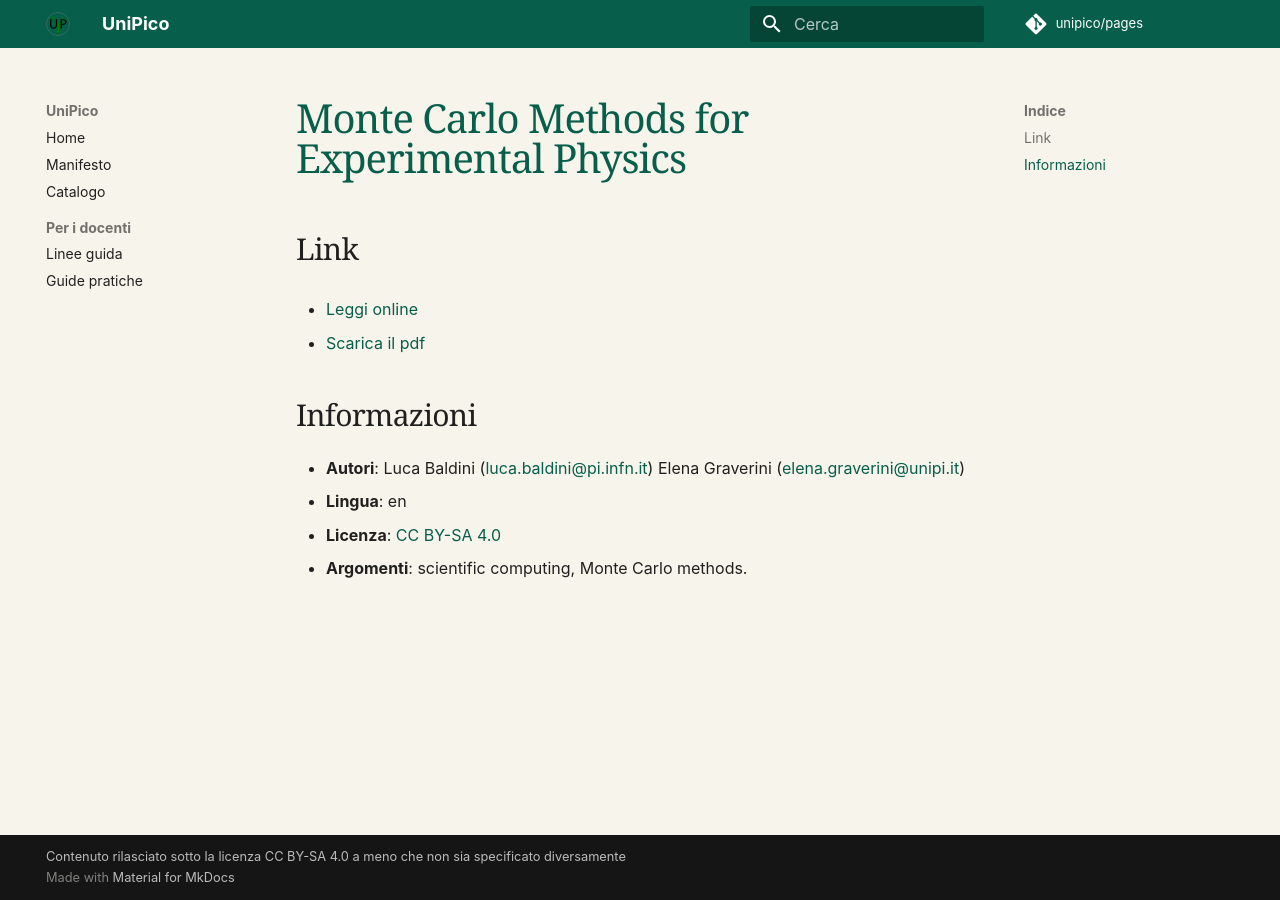
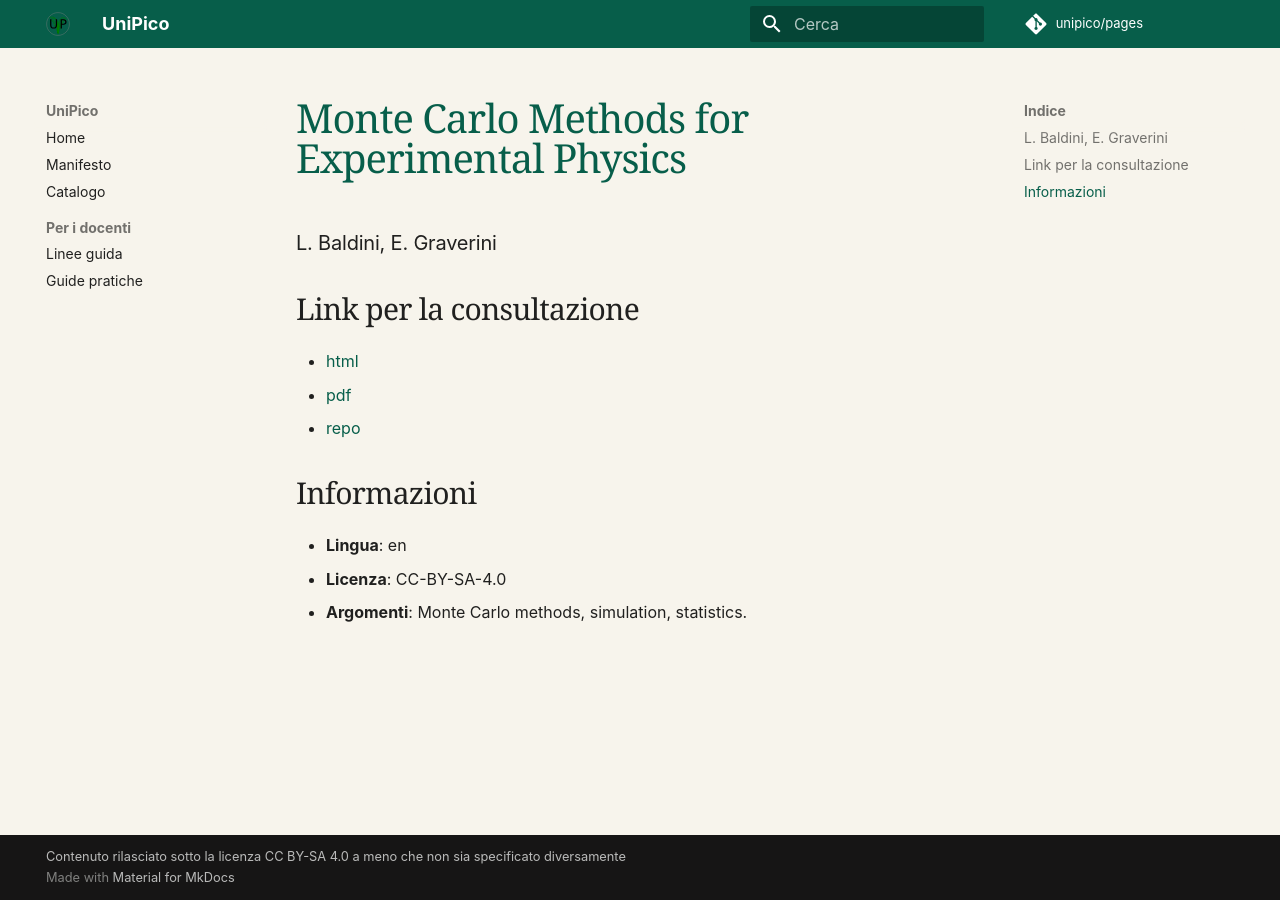
Before and after one commit to lucabaldini/taleae, an MkDocs documentation site: the page built from docs/catalog/mcmep.md, in a window 1280 px wide. Built offline with MkDocs 1.6.1 and Material for MkDocs 9.7.7, drawn with Linux system fonts in a browser that asks for light colours.

Commit message:
First build of the new catalog.

```diff
--- a/docs/catalog/mcmep.md
+++ b/docs/catalog/mcmep.md
@@ -3,20 +3,19 @@ title: "Monte Carlo Methods for Experimental Physics"
 ---
 
 # Monte Carlo Methods for Experimental Physics
+### L. Baldini, E. Graverini
 
-## Link
+## Link per la consultazione
 
+- [html](https://lbaldini.codeberg.page/mcmep/)
+- [pdf](https://lbaldini.codeberg.page/mcmep/mcmep.pdf)
+- [repo](https://codeberg.org/lbaldini/mcmep)
 
-- [Leggi online](https://lbaldini.codeberg.page/mcmep/)
-
-
-- [Scarica il pdf](https://lbaldini.codeberg.page/mcmep/mcmep.pdf)
 
 
 ## Informazioni
 
-* **Autori**: Luca Baldini ([luca.baldini@pi.infn.it](mailto:luca.baldini@pi.infn.it)) Elena Graverini ([elena.graverini@unipi.it](mailto:elena.graverini@unipi.it))
 * **Lingua**: en
-* **Licenza**: [CC BY-SA 4.0](https://creativecommons.org/licenses/by-sa/4.0/)
+* **Licenza**: CC-BY-SA-4.0
 
-* **Argomenti**: scientific computing, Monte Carlo methods.
+* **Argomenti**: Monte Carlo methods, simulation, statistics.
```
Also changed, not shown: docs/catalog/analisi_superiore.md (+5 -5 lines), docs/catalog/analisi_uno.md (+5 -5 lines), docs/catalog/cmepda_basic.md (+7 -8 lines), docs/catalog/index.md (+5 -5 lines), 5 other files.
